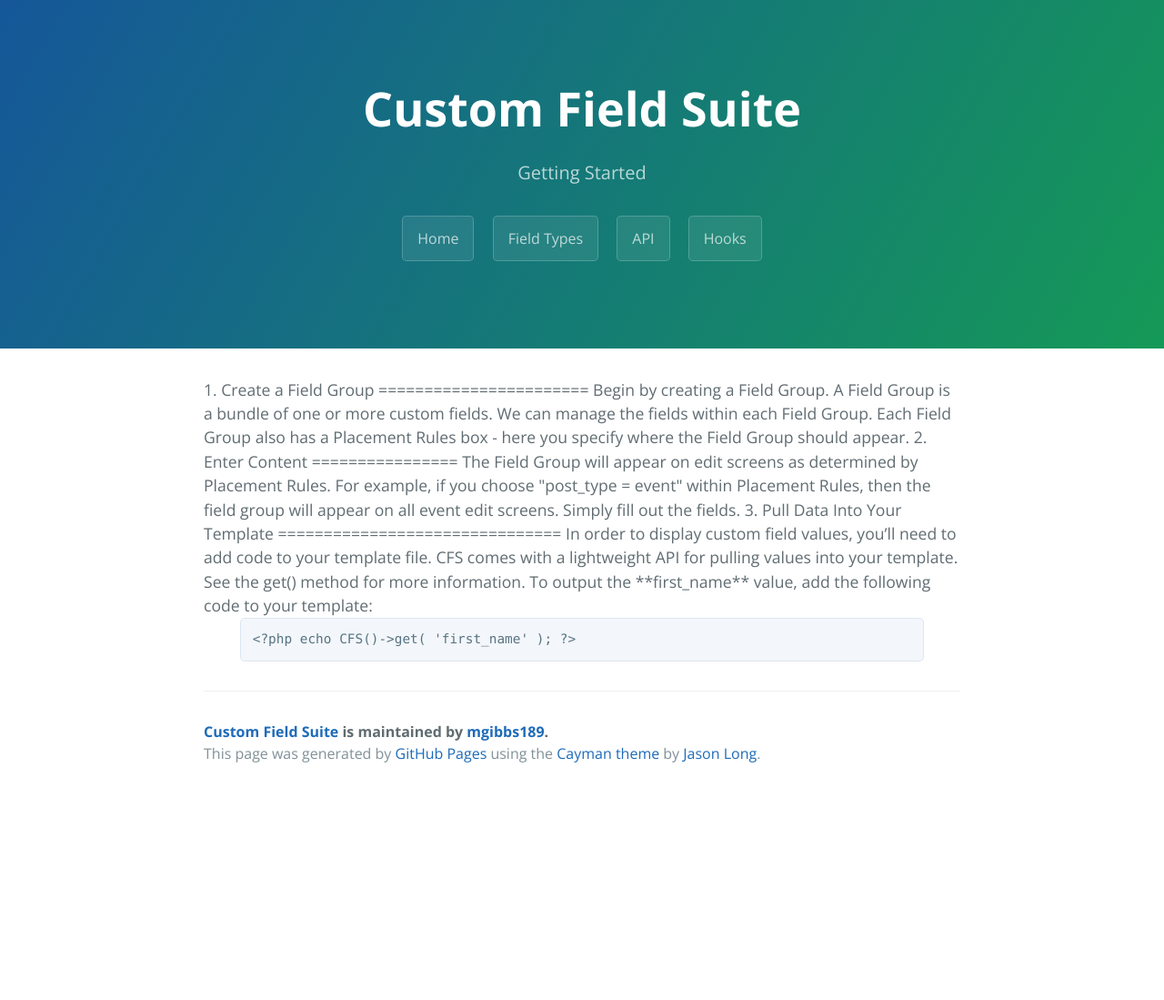
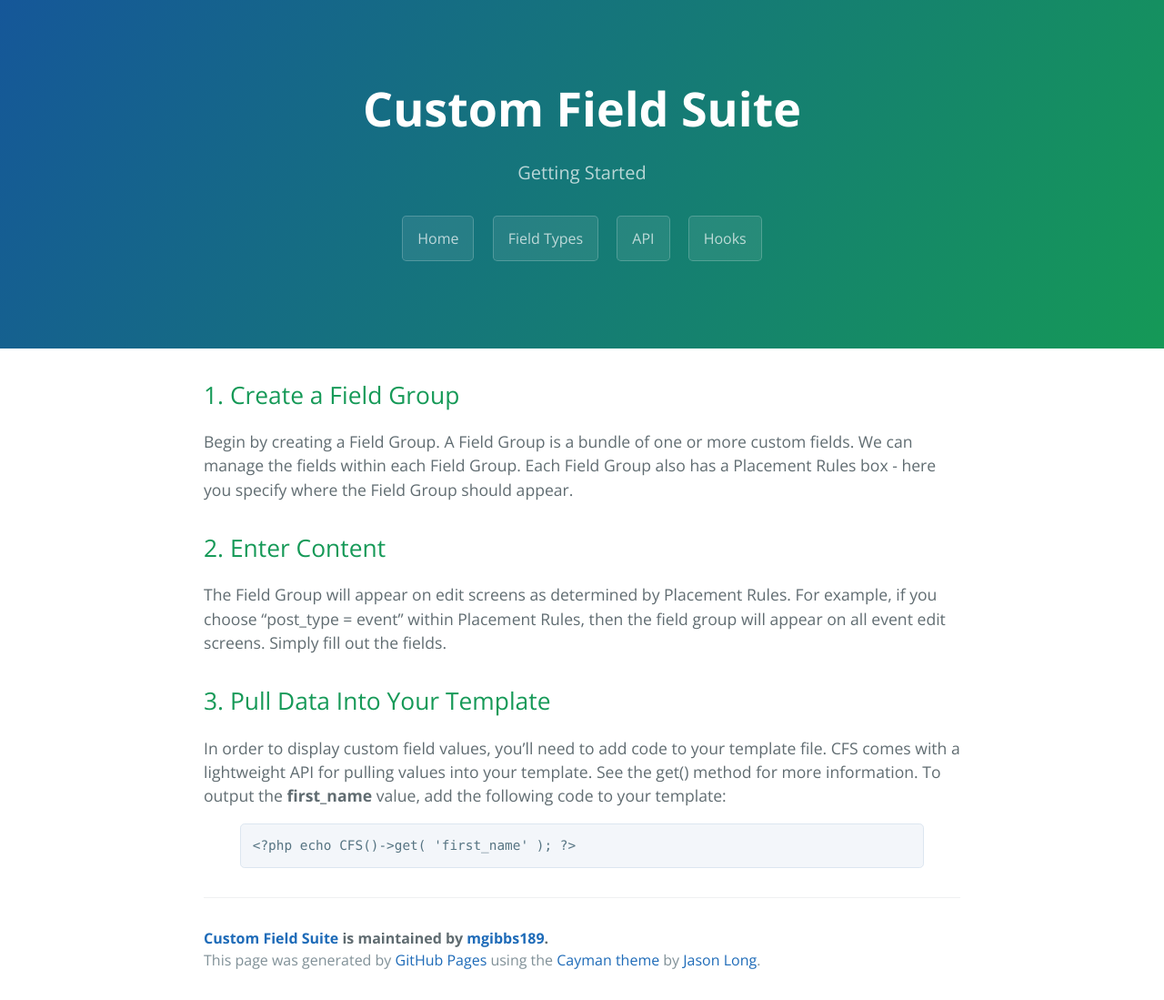
Before and after one commit to mgibbs189/custom-field-suite, a Jekyll site: the page built from index.md, in a window 1280 px wide. Shown: the whole page at 91% size. Built offline with Jekyll 4.4.1, drawn with Linux system fonts in a browser that asks for light colours; before the commit the page ends 900 px from its top, so only the background shows below that.

```diff
--- a/index.html
+++ b/index.md
@@ -3,18 +3,15 @@ layout: default
 title: Getting Started
 ---
 
-1. Create a Field Group
-=======================
+## 1. Create a Field Group
 
 Begin by creating a Field Group. A Field Group is a bundle of one or more custom fields. We can manage the fields within each Field Group. Each Field Group also has a Placement Rules box - here you specify where the Field Group should appear.
 
-2. Enter Content
-================
+## 2. Enter Content
 
 The Field Group will appear on edit screens as determined by Placement Rules. For example, if you choose "post_type = event" within Placement Rules, then the field group will appear on all event edit screens. Simply fill out the fields.
 
-3. Pull Data Into Your Template
-===============================
+## 3. Pull Data Into Your Template
 
 In order to display custom field values, you’ll need to add code to your template file. CFS comes with a lightweight API for pulling values into your template. See the get() method for more information. To output the **first_name** value, add the following code to your template:
 
```
